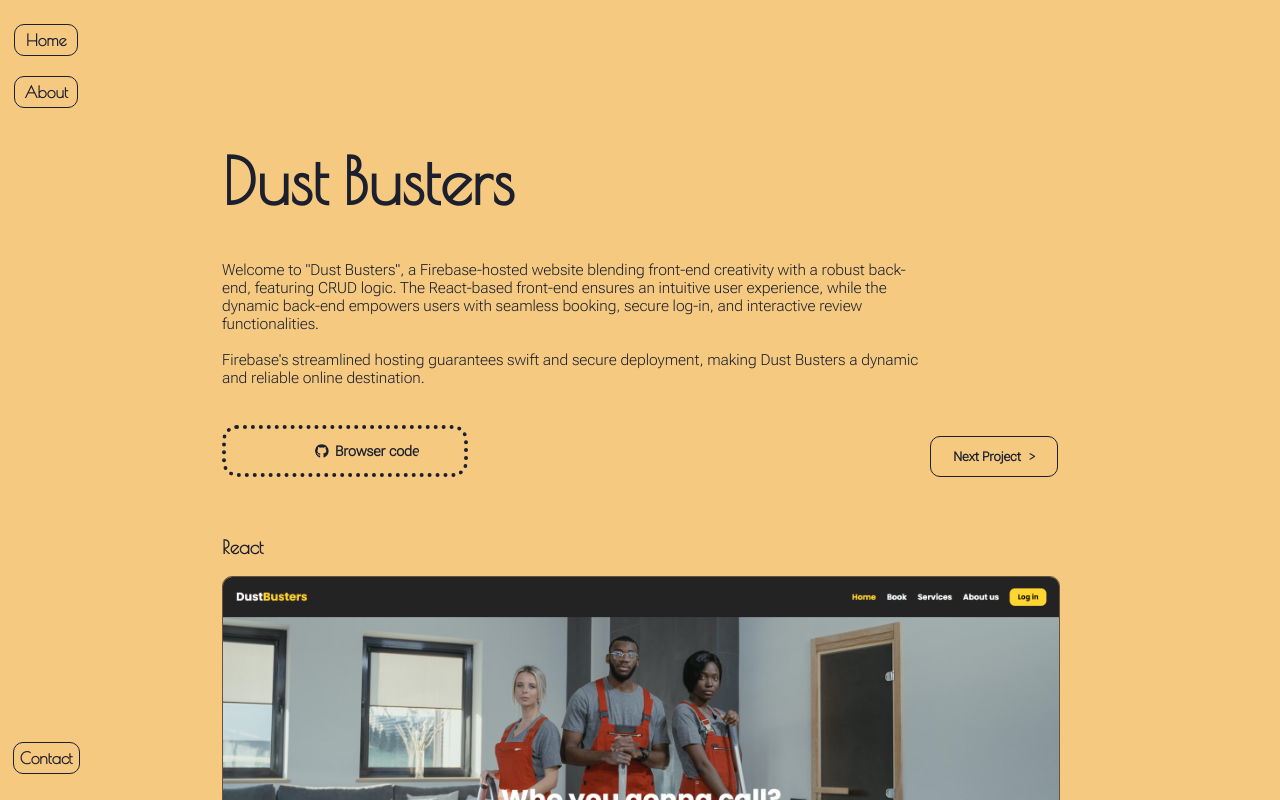
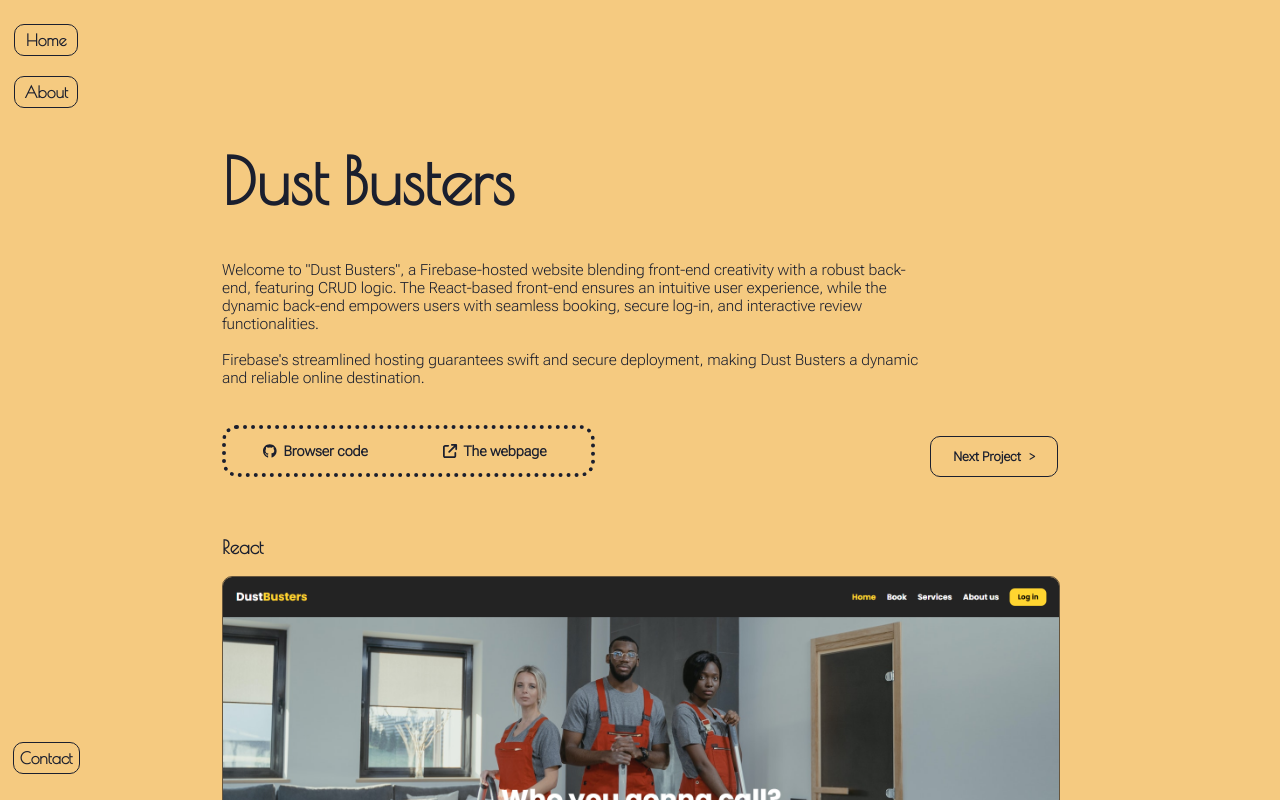
Before and after one commit to starleafer/My-portfolio, a React (Vite) app in the folder workspace/: page /cleaning in a window 1280 px wide. Built offline with nearby package versions, Linux system fonts and the light colour scheme; a web font is replaced by a local one.

Commit message:
Structure of Cleaning page is done

```diff
--- a/workspace/src/components/NextProject.jsx
+++ b/workspace/src/components/NextProject.jsx
@@ -57,11 +57,12 @@ const Container = styled.div`
   justify-content: flex-end;
   align-items: center;
   margin: 0;
+  /* border: 1px solid blue; */
 
   @media (max-width: 768px) {
     justify-content: flex-end;
     margin: 0;
-    width: 40%;
+    width: 100%;
   }
 `;
 
--- a/workspace/src/components/PageBody.jsx
+++ b/workspace/src/components/PageBody.jsx
@@ -1,6 +1,5 @@
 import React from 'react'
 import styled, { keyframes } from "styled-components";
-import { motion as m } from 'framer-motion';
 import { Link } from 'react-router-dom';
 import { FontAwesomeIcon } from '@fortawesome/react-fontawesome'
 import { faGithub } from '@fortawesome/free-brands-svg-icons';
@@ -8,6 +7,7 @@ import NextProject from './NextProject';
 import { useTransitionContext } from '../context/TransitionContext';
 import TransitionScreen from './TransitionScreen';
 import { useCardContext } from '../context/CardContext';
+import { faArrowUpRightFromSquare } from '@fortawesome/free-solid-svg-icons';
 
 function PageBody({
   title,
@@ -21,12 +21,78 @@ function PageBody({
   isNative,
   isBrowser
 }) {
+
   const { runTransition } = useTransitionContext();
   const { card } = useCardContext();
+
+  const links = [nativeRepo, browserRepo, website].filter(link => link);
+  const numColumns = links.length;
 
   const currentPath = window.location.pathname.replace('/', '');
   const currentCard = card.find(item => item.path === currentPath) || card[0];
   const color = currentCard.color;
+
+  const renderNativeLink = isNative && (
+    <Link
+      to={nativeRepo}
+      target="_blank"
+      style={{ textDecoration: 'none', color: color }}
+      onMouseEnter={() => setHoveredLink(2)}
+      onMouseLeave={() => setHoveredLink(null)}
+    >
+      <InfoLinks>
+        {window.innerWidth >= 768 && (
+          <FontAwesomeIcon
+            icon={faGithub}
+            className="icon"
+            style={{ marginRight: '0.5vw' }}
+          />
+        )}
+        Native code
+      </InfoLinks>
+    </Link>
+  );
+
+  const renderBrowserLink = isBrowser && (
+    <Link
+      to={browserRepo}
+      target="_blank"
+      style={{ textDecoration: 'none', color: color }}
+      onMouseEnter={() => setHoveredLink(2)}
+      onMouseLeave={() => setHoveredLink(null)}
+    >
+      <InfoLinks>
+        {window.innerWidth >= 768 && (
+          <FontAwesomeIcon
+            icon={faGithub}
+            className="icon"
+            style={{ marginRight: '0.5vw' }}
+          />
+        )}
+        Browser code
+      </InfoLinks>
+    </Link>
+  );
+
+  const renderWebsiteLink = website && (
+    <Link
+      to={website}
+      target="_blank"
+      style={{ textDecoration: 'none', color: color }}
+      onMouseEnter={() => setHoveredLink(3)}
+      onMouseLeave={() => setHoveredLink(null)}
+    >
+      <InfoLinks>
+        {window.innerWidth >= 768 && (
+          <FontAwesomeIcon
+            icon={faArrowUpRightFromSquare}
+            style={{ marginRight: '0.5vw' }}
+          />
+        )}
+        The webpage
+      </InfoLinks>
+    </Link>
+  );
 
   return (
     <>
@@ -42,51 +108,10 @@ function PageBody({
             </PageDescription>
             <LinkGroup>
               <Github>
-                <LinkContainer>
-                  {/* {window.innerWidth <= 768
-                      ? null
-                      : <FontAwesomeIcon icon={faGithub} style={{ fontSize: '1.5vw', marginRight: '5px', color: 'var(--redish)' }} />
-                    } */}
-                  <Link
-                    to={nativeRepo}
-                    target="_blank"
-                    style={{ textDecoration: 'none', color: color }}
-                    onMouseEnter={() => setHoveredLink(2)}
-                    onMouseLeave={() => setHoveredLink(null)}
-                  >
-                    {isNative && (
-                      <InfoLinks>
-                        {window.innerWidth >= 768 && (
-                          <FontAwesomeIcon
-                            icon={faGithub}
-                            className="icon"
-                            style={{ marginRight: '0.5vw' }}
-                          />
-                        )}
-                        Native code
-                      </InfoLinks>
-                    )}
-                  </Link>
-                  <Link
-                    to={browserRepo}
-                    target="_blank"
-                    style={{ textDecoration: 'none', color: color }}
-                    onMouseEnter={() => setHoveredLink(2)}
-                    onMouseLeave={() => setHoveredLink(null)}
-                  >
-                    {isBrowser && (
-                      <InfoLinks>
-                        {window.innerWidth >= 768 && (
-                          <FontAwesomeIcon
-                            icon={faGithub}
-                            className="icon"
-                            style={{ marginRight: '0.5vw'}}
-                          />
-                        )}
-                        Browser code
-                      </InfoLinks>
-                    )}
-                  </Link>
+                <LinkContainer numColumns={numColumns}>
+                  {renderNativeLink}
+                  {renderBrowserLink}
+                  {renderWebsiteLink}
                 </LinkContainer>
               </Github>
               <NextProject />
@@ -274,7 +299,7 @@ const LinkGroup = styled.div`
   align-items: flex-end;
   /* border: 1px solid red; */
 
-  @media (max-width: 756px) {
+  @media (max-width: 768px) {
    align-items: center;
    justify-content: space-between;
   }
@@ -286,13 +311,16 @@ const LinkGroup = styled.div`
    margin-top: 10px;
   }
 `
+
 const Github = styled.div`
     display: flex;
     flex-direction: column;
     align-items: center;
     justify-content: center;
     /* padding: 2vh 0; */
-    width: 25vw;
+    padding-right: 0.5vw;
+    width: 40%;
+    min-width: 28vw;
     border-radius: 15px;
     border: 4px dotted ${props => props.color};
 
@@ -311,17 +339,18 @@ const Github = styled.div`
 
     @media (max-width: 768px) {
       /* width: 20vw; */
-      width: 100%;
+      /* width: 100%; */
       border: none;
   }
 
   @media (max-width: 425px) {
-    width: 100%;
+    width: 60%;
   }
   `
 
 const LinkContainer = styled.div`
-  display: flex;
+  display: grid;
+  grid-template-columns: repeat(${props => props.numColumns}, 1fr);
   width: 100%;
   padding: 0.3vw;
   /* flex-direction: column; */
@@ -334,8 +363,8 @@ const LinkContainer = styled.div`
   }
 
   @media (max-width: 768px) {
-    /* width: 100%; */
-    justify-content: flex-start;
+    width: 100%;
+
   }
 
   @media (max-width: 425px) {
```
